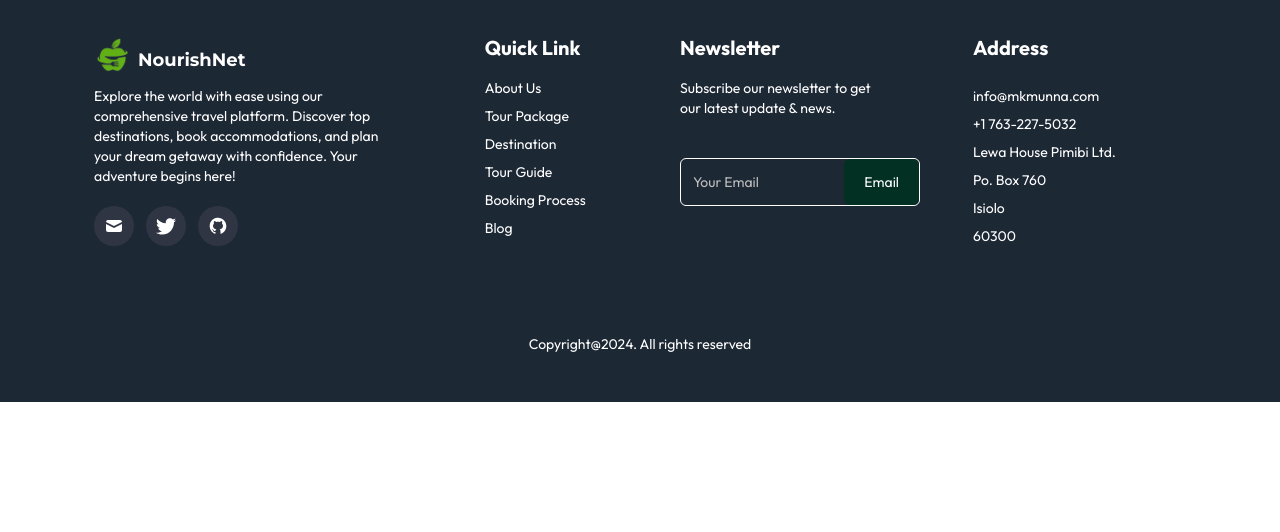
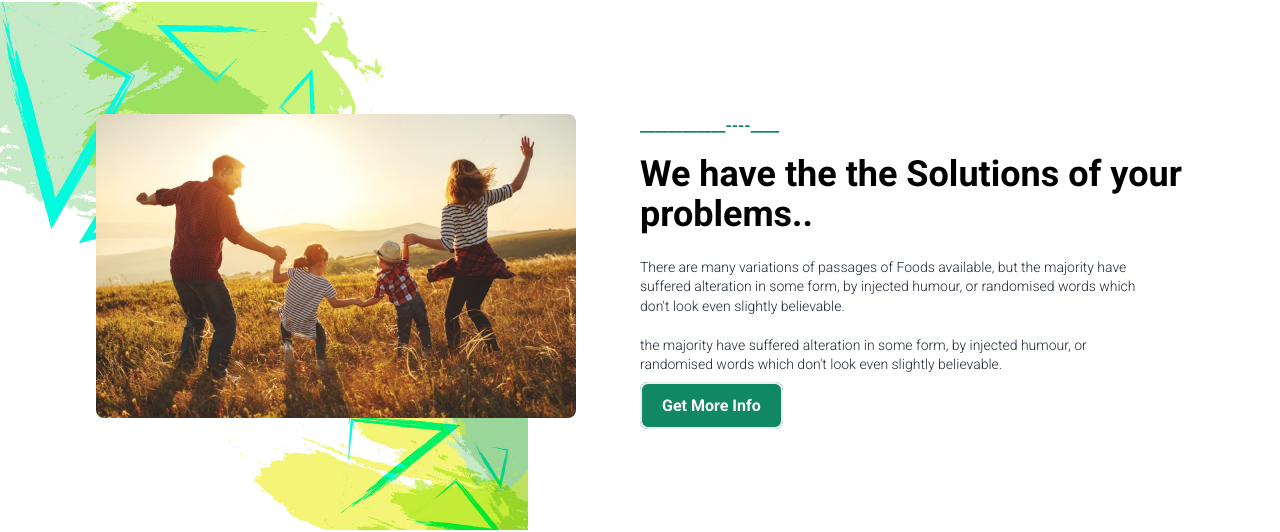
Before and after one commit to al-amin90/nourish-net-client, a React (Vite) app: page / in a window 1280 px wide. Shown: the part 1632-2164 px from the top of the page. Before the commit the page ends 2034 px from the top, so only its background shows below. Built offline with nearby package versions, Linux system fonts and the light colour scheme; no server answers.

Commit message:
soluation added

```diff
--- a/src/Pages/Home.jsx
+++ b/src/Pages/Home.jsx
@@ -1,12 +1,14 @@
 import React from 'react';
 import Banner from '../components/Banner';
 import Featured from '../components/Featured';
+import Solulation from '../components/Solulation';
 
 const Home = () => {
     return (
         <div className='mb-24'>
             <Banner></Banner>
             <Featured></Featured>
+            <Solulation></Solulation>
         </div>
     );
 };
--- /dev/null
+++ b/src/components/Solulation.jsx
@@ -0,0 +1,29 @@
+import solution from "../assets/family.jpeg"
+import { Link } from 'react-router-dom';
+import bgSolu from "../assets/bgSolu.png"
+
+const Solulation = () => {
+    return (
+        <div className="bg-no-repeat mt-28 bg-contain" style={{ backgroundImage: `url(${bgSolu})` }}>
+            <div className='max-w-7xl mx-auto w-[90%] md:w-[85%]'>
+                <div className="hero py-28">
+                    <div className="grid grid-cols-1 lg:grid-cols-2">
+                        <div className='flex-1 relative mr-16'>
+                            <img src={solution} className="w-full h-full object-cover rounded-lg" />
+                        </div>
+                        <div className='flex-1 flex-grow'>
+                            <p className='text-[#108864] font-bold mb-4'>____________----____</p>
+                            <h1 className="text-4xl  text-black font-bold">We have the the Solutions of your problems..</h1>
+                            <p className="pt-6 md:w-11/12 font-light text-sm leading-snug">There are many variations of passages of Foods available, but the majority have suffered alteration in some form, by injected humour, or randomised words which don't look even slightly believable. </p>
+                            <p className="py-5 md:w-11/12 font-light text-sm leading-snug">the majority have suffered alteration in some form, by injected humour, or randomised words which don't look even slightly believable. </p>
+
+                            <Link className="py-3 px-5 text-base border-2 hover:border-[#303544] duration-300 text-white hover:scale-105 hover:-rotate-2 rounded-lg  gap-2 hover:shadow-xl font-semibold bg-[#108864]">Get More Info</Link>
+                        </div>
+                    </div>
+                </div>
+            </div>
+        </div>
+    );
+};
+
+export default Solulation;
```
Also changed, not shown: src/assets/bgSolu.png (added), src/assets/family.jpeg (added).
